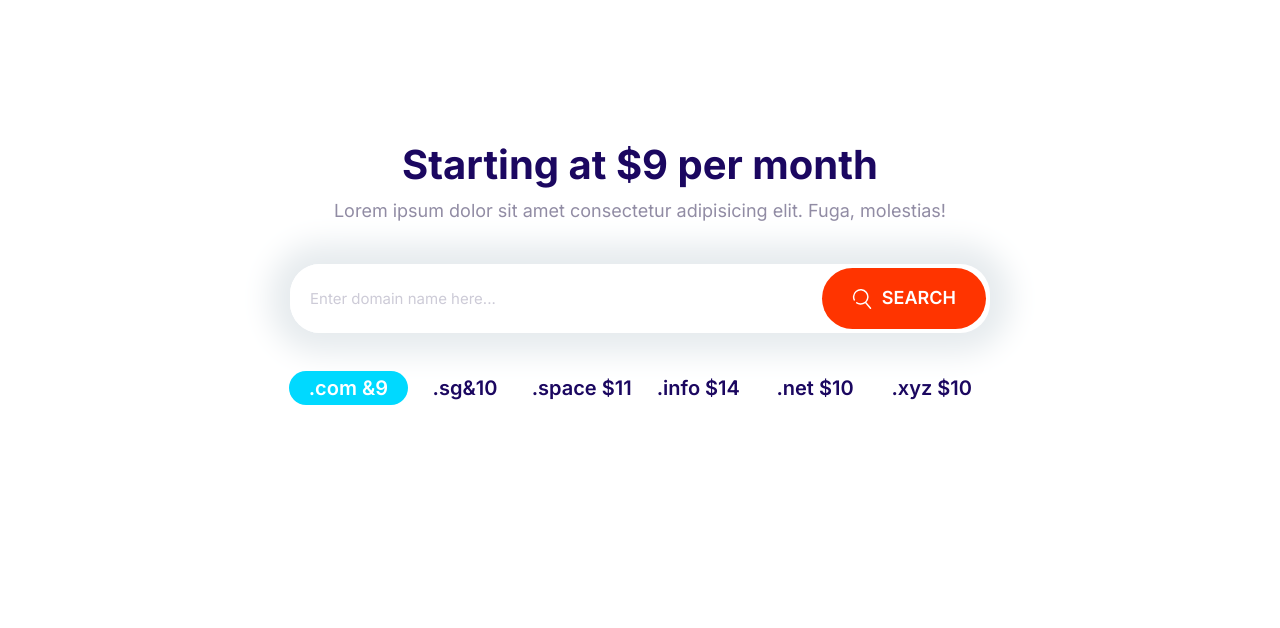
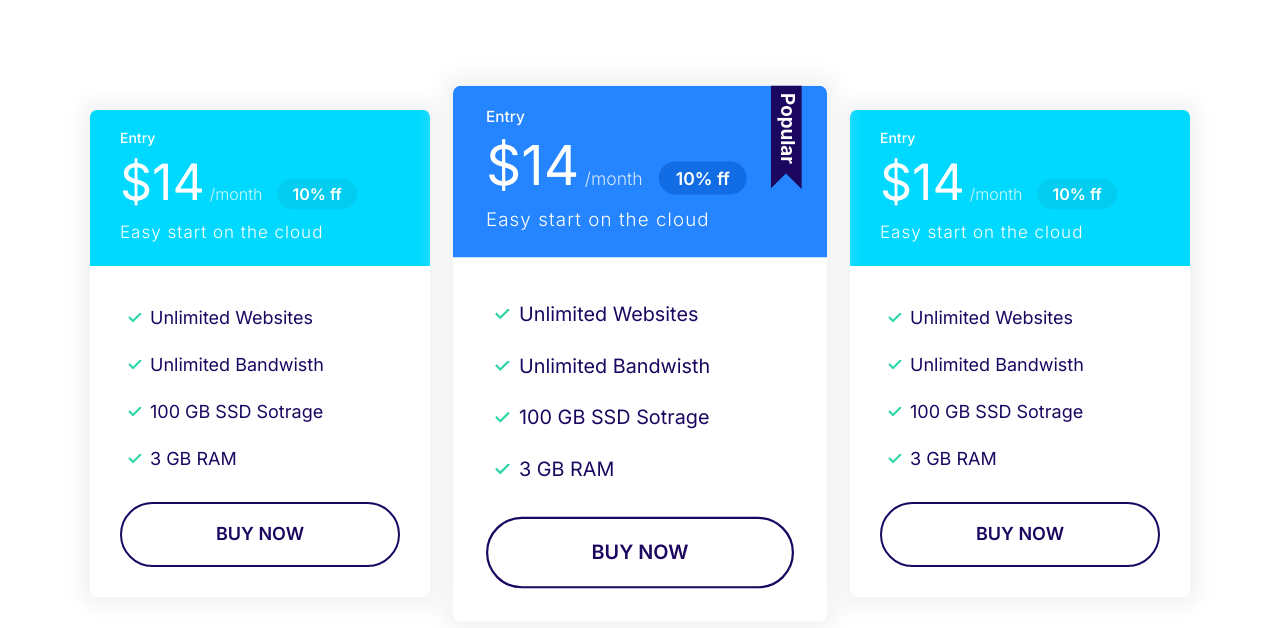
Before and after one commit to AntonioAlgaba/Cloud-hosting, a plain HTML site: page index.html in a window 1280 px wide. Drawn offline with Linux system fonts and the light colour scheme.

Commit message:
Build plans-block component

```diff
--- a/CSS/style.css
+++ b/CSS/style.css
@@ -320,11 +320,18 @@ a {
     color: #fff;
 }
 
+.card--primary .badge--primary {
+    background: #126de4;
+}
 .card--secondary .badge--secondary {
     background: #02cdf1;
 }
 
 /* Plans */
+
+.plan {
+    transition: transform 0.2s ease-out;
+}
 
 .plan__name{
     color: #fff;
@@ -355,6 +362,10 @@ a {
     margin-bottom: 2rem;
 }
 
+.plan--popular {
+    transform: scale(1.1);
+}
+
 .plan--popular .card__header{
     position: relative;
 }
@@ -366,6 +377,14 @@ a {
     position: absolute;
     top: -6px;
     right: 5%;
+}
+
+.plan:hover {
+    transform: scale(1.05);
+}
+
+.plan--popular:hover {
+    transform: scale(1.15);
 }
 
 @media screen and (min-width: 1024px) {
@@ -462,6 +481,14 @@ a {
         grid-template-columns: 1fr 1fr ;
     }
 }
+
+@media screen and (min-width: 1024px) {
+    .grid--1x3 {
+        grid-template-columns: repeat(3, 1fr) ;
+    }
+}
+
+
 
 /* Testimonials */
 
@@ -695,7 +722,7 @@ a {
     }
 }
 
-/* Domain Bloc */
+/* Domain Block */
 
 .block-domain .input-group {
     box-shadow: 0 0 30px 20px #e6ebee;
@@ -720,3 +747,14 @@ a {
       grid-template-columns: repeat(auto-fit, minmax(10rem, 1fr))
     }
 }
+
+/* Plans block */
+
+.block-plans .grid {
+    gap: 8rem 4rem;
+}
+
+.block-plans .card {
+    max-width: 500px;
+    margin: 0;
+}
--- a/index.html
+++ b/index.html
@@ -20,30 +20,69 @@
    <h3>Heading 3</h3>
    <p>Lorem ipsum dolor sit amet consectetur adipisicing elit. Praesentium facere magnam enim veniam reiciendis fugit similique quam sapiente ullam temporibus.</p>
  -->
-    <section class="block container block-domain">
-      <header class="block__header">
-        <h2>Starting at $9 per month</h2>
-        <p>Lorem ipsum dolor sit amet consectetur adipisicing elit. Fuga, molestias!</p>
-      </header>
-      <div class="input-group ">
-        <input
-          type="text"
-          class="input"
-          placeholder="Enter domain name here..."
-        />
-        <button class="btn btn--accent">
-          <svg class="icon icon--white">
-            <use xlink:href="images/sprite.svg#search"></use>
-          </svg>Search</button>
+    <section class="block container block-plans">
+      <div class="grid grid--1x3">
+        <div class="plan">
+          <div class="card card--secondary">
+            <header class="card__header">
+              <h3 class="plan__name">Entry</h3>
+              <span class="plan__price">$14</span>
+              <span class="plan__billing-cycle">/month</span>
+              <span class="badge badge--secondary badge--small">10% ff</span>
+              <span class="plan__description">Easy start on the cloud</span>
+            </header>
+            <div class="card__body">
+              <ul class="list list--tick">
+                <li class="list__item">Unlimited Websites</li>
+                <li class="list__item">Unlimited Bandwisth</li>
+                <li class="list__item">100 GB SSD Sotrage</li>
+                <li class="list__item">3 GB RAM</li>
+              </ul>
+              <button class="btn btn--outline btn--block">Buy now</button>
+            </div>
+          </div>
+        </div>
+        <div class="plan plan--popular">
+          <div class="card card--primary">
+            <header class="card__header">
+              <h3 class="plan__name">Entry</h3>
+              <span class="plan__price">$14</span>
+              <span class="plan__billing-cycle">/month</span>
+              <span class="badge badge--primary badge--small">10% ff</span>
+              <span class="plan__description">Easy start on the cloud</span>
+            </header>
+            <div class="card__body">
+              <ul class="list list--tick">
+                <li class="list__item">Unlimited Websites</li>
+                <li class="list__item">Unlimited Bandwisth</li>
+                <li class="list__item">100 GB SSD Sotrage</li>
+                <li class="list__item">3 GB RAM</li>
+              </ul>
+              <button class="btn btn--outline btn--block">Buy now</button>
+            </div>
+          </div>
+        </div>
+        <div class="plan">
+          <div class="card card--secondary">
+            <header class="card__header">
+              <h3 class="plan__name">Entry</h3>
+              <span class="plan__price">$14</span>
+              <span class="plan__billing-cycle">/month</span>
+              <span class="badge badge--secondary badge--small">10% ff</span>
+              <span class="plan__description">Easy start on the cloud</span>
+            </header>
+            <div class="card__body">
+              <ul class="list list--tick">
+                <li class="list__item">Unlimited Websites</li>
+                <li class="list__item">Unlimited Bandwisth</li>
+                <li class="list__item">100 GB SSD Sotrage</li>
+                <li class="list__item">3 GB RAM</li>
+              </ul>
+              <button class="btn btn--outline btn--block">Buy now</button>
+            </div>
+          </div>
+        </div>
       </div>
-      <ul class="list block-domain__prices">
-        <li><span class="badge badge--secondary">.com &9</span></li>
-        <li>.sg&10</li>
-        <li>.space $11</li>
-        <li>.info $14</li>
-        <li>.net $10</li>
-        <li>.xyz $10</li>
-      </ul>
     </section>
     <script src="js/main.js"></script>
   </body>
```
Also changed, not shown: components/plans-block.html (added, +64 -0 lines), components/plans.html (renamed from components/Cards.html).
